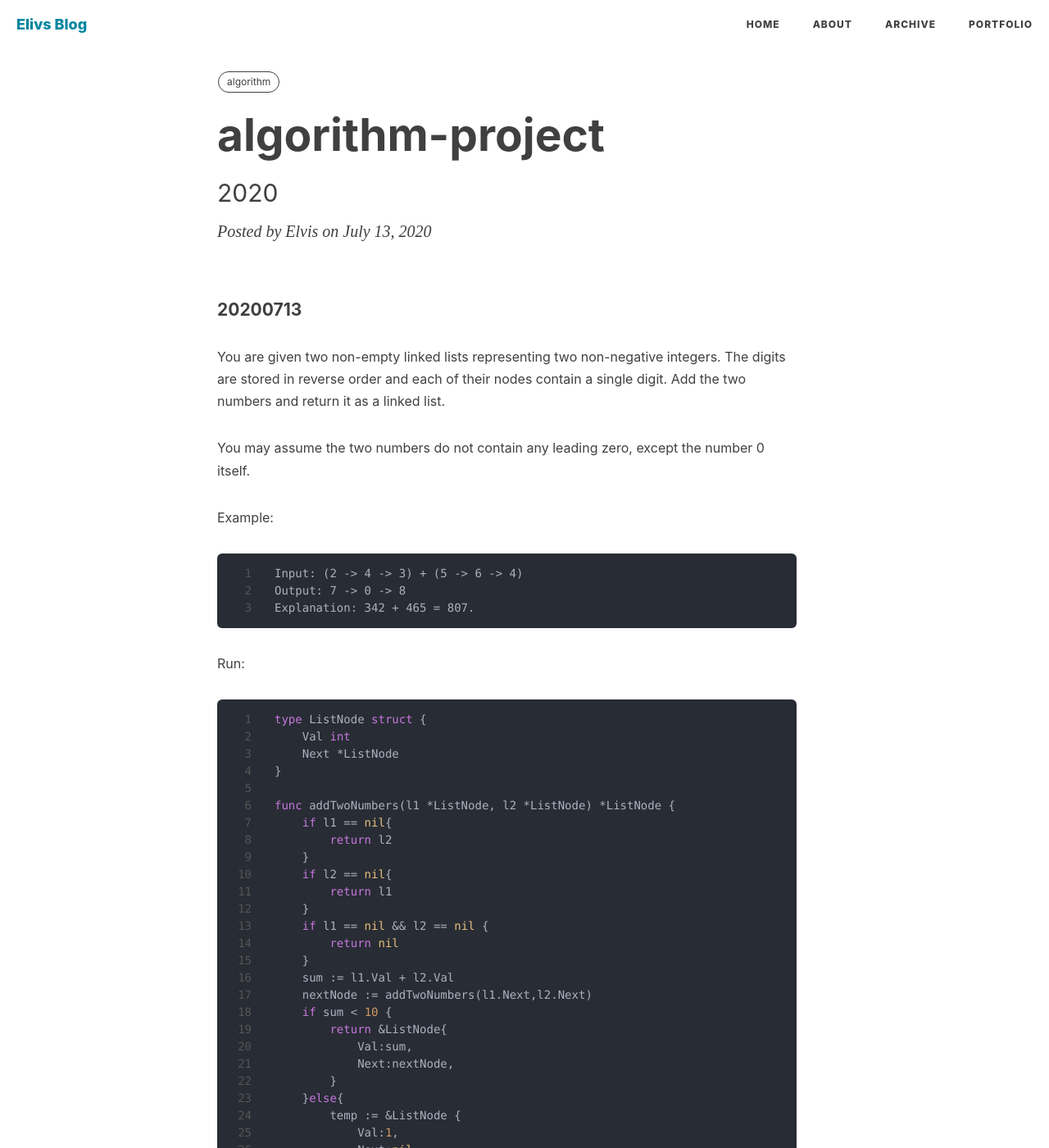
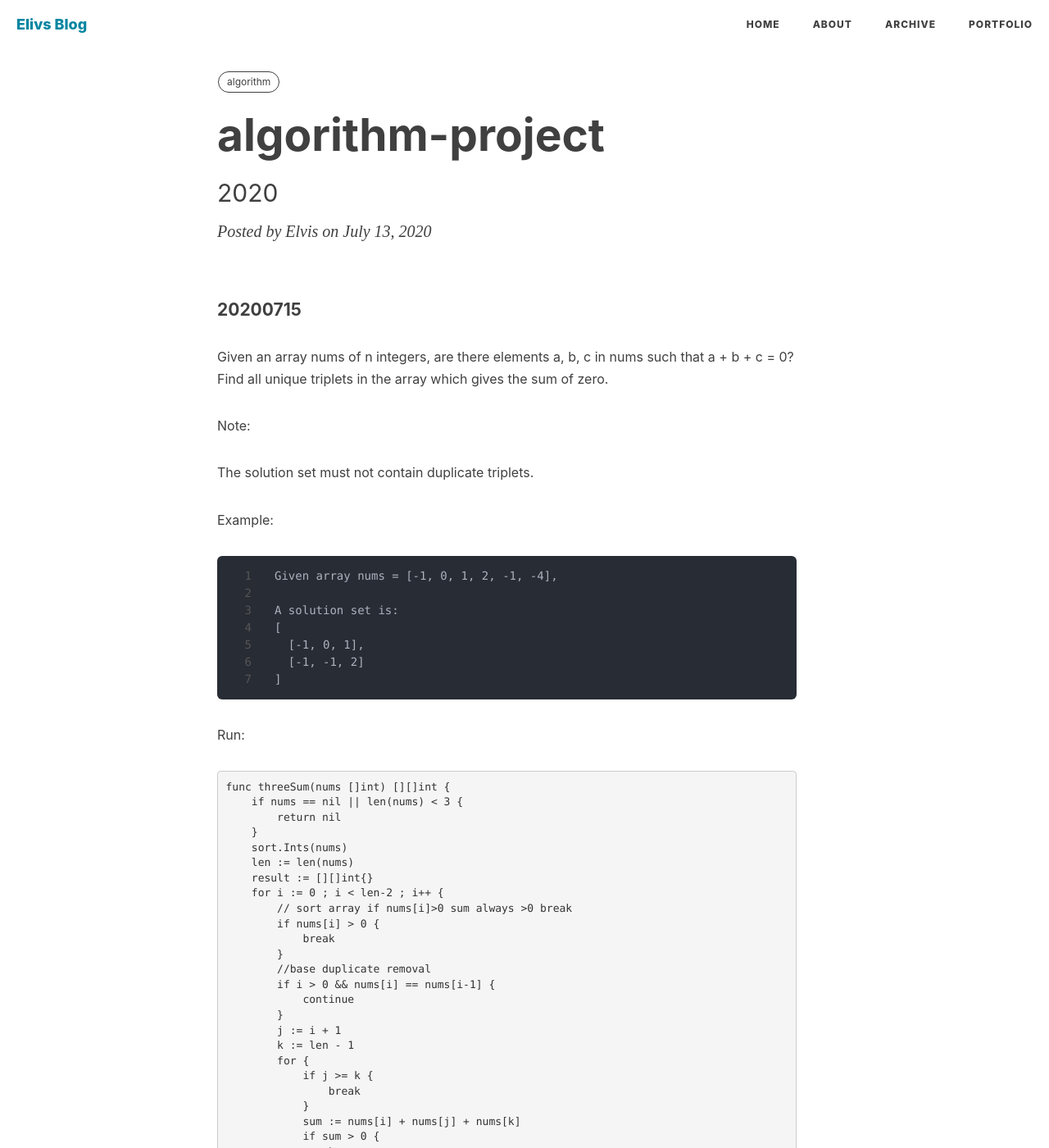
Before and after one commit to elvisNg/elvisng.github.io, a Jekyll site: the page built from _posts/2020-07-13-algorithm-project.md, in a window 1280 px wide and 1400 px high. Shown: the whole window at 82% size. Built offline with Jekyll 4.4.1, drawn with Linux system fonts in a browser that asks for light colours; nearby versions of some CDN libraries; comment, search, counter and statistics services are not loaded; some of the changed text lies outside the part shown.

Commit message:
#Add #algorithm project 20200715

````diff
--- a/_posts/2020-07-13-algorithm-project.md
+++ b/_posts/2020-07-13-algorithm-project.md
@@ -8,6 +8,93 @@ mermaid: true
 tags:
   - algorithm
 ---
+
+
+
+
+
+#### 20200715
+
+Given an array nums of n integers, are there elements a, b, c in nums such that a + b + c = 0? Find all unique triplets in the array which gives the sum of zero.
+
+Note:
+
+The solution set must not contain duplicate triplets.
+
+Example:
+
+```
+Given array nums = [-1, 0, 1, 2, -1, -4],
+
+A solution set is:
+[
+  [-1, 0, 1],
+  [-1, -1, 2]
+]
+```
+
+Run:
+
+```Go
+func threeSum(nums []int) [][]int {
+    if nums == nil || len(nums) < 3 {
+        return nil
+    }
+    sort.Ints(nums)
+    len := len(nums)
+    result := [][]int{}
+    for i := 0 ; i < len-2 ; i++ {
+        // sort array if nums[i]>0 sum always >0 break
+        if nums[i] > 0 {
+            break
+        }
+        //base duplicate removal
+        if i > 0 && nums[i] == nums[i-1] {
+            continue
+        }
+        j := i + 1
+        k := len - 1
+        for {
+            if j >= k {
+                break
+            }
+            sum := nums[i] + nums[j] + nums[k]
+            if sum > 0 {
+                k --
+                continue
+            }
+            if sum < 0 {
+                j ++
+                continue
+            }
+            if sum == 0{
+                result = append(result, []int{nums[i], nums[j], nums[k]})
+                for {
+                    //left pointer duplicate removal
+                    if j < k && nums[j] == nums[j+1] {
+                        j++
+                    } else {
+                        break
+                    }
+                }
+                for {
+                    //right pointer duplicate removal
+                    if  j < k && nums[k] == nums[k-1] {
+                        k--
+                    } else {
+                        break
+                    }
+                }
+                j++
+                k--
+            }
+        }
+    }
+    return result
+}
+```
+
+
 
 
 
````
